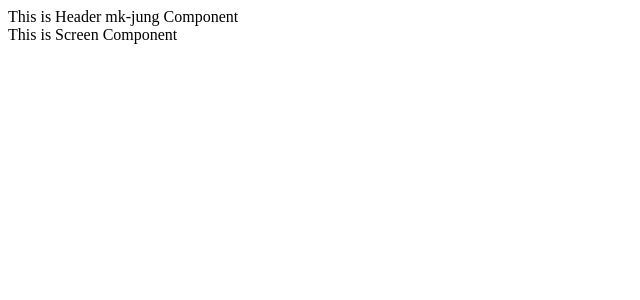
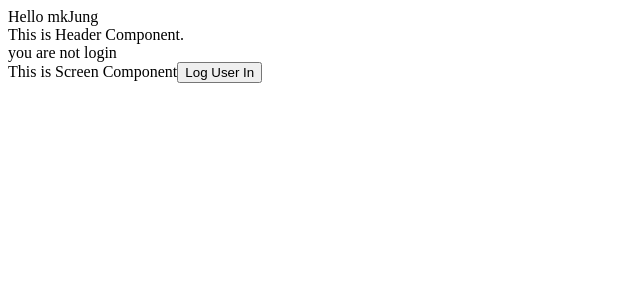
Before and after one commit to ManKyung/react-hooks-bonus, a React (Create React App) app: page / in a window 1280 px wide. Shown: the top 300 px of the page, without its empty margins (0-640 px from the left). Built offline with nearby package versions, Linux system fonts and the light colour scheme.

Commit message:
user Login in useContext

```diff
--- a/src/App.js
+++ b/src/App.js
@@ -1,14 +1,12 @@
-import React, { useState } from "react";
+import React from "react";
 import Screen from "./Screen";
+import UserContextProvider from "./context";
 
 function App() {
-  const [user] = useState({
-    name: "mk-jung",
-  });
   return (
-    <>
-      <Screen user={user} />
-    </>
+    <UserContextProvider>
+      <Screen />
+    </UserContextProvider>
   );
 }
 
--- a/src/Header.js
+++ b/src/Header.js
@@ -1,7 +1,16 @@
-import React from "react";
+import React, { useContext } from "react";
+import { UserContext } from "./context";
 
-const Header = ({ user }) => {
-  return <div>This is Header {user.name} Component</div>;
+const Header = () => {
+  const {
+    user: { name, loggedIn },
+  } = useContext(UserContext);
+  return (
+    <header>
+      <div>Hello {name}</div>This is Header Component.
+      <div>you are {loggedIn ? "login" : "not login"}</div>
+    </header>
+  );
 };
 
 export default Header;
--- a/src/Screen.js
+++ b/src/Screen.js
@@ -1,11 +1,14 @@
-import React from "react";
+import React, { useContext } from "react";
 import Header from "./Header";
+import { UserContext } from "./context";
 
-const Screen = ({ user }) => {
+const Screen = () => {
+  const { logUserIn } = useContext(UserContext);
   return (
     <div>
-      <Header user={user} />
+      <Header />
       This is Screen Component
+      <button onClick={logUserIn}>Log User In</button>
     </div>
   );
 };
--- /dev/null
+++ b/src/context.js
@@ -0,0 +1,20 @@
+import React, { useState } from "react";
+
+export const UserContext = React.createContext();
+
+const UserContextProvider = ({ children }) => {
+  const [user, setUser] = useState({
+    name: "mkJung",
+    loggedIn: false,
+  });
+
+  const logUserIn = () => setUser({ ...user, loggedIn: true });
+
+  return (
+    <UserContext.Provider value={{ user, logUserIn }}>
+      {children}
+    </UserContext.Provider>
+  );
+};
+
+export default UserContextProvider;
```
